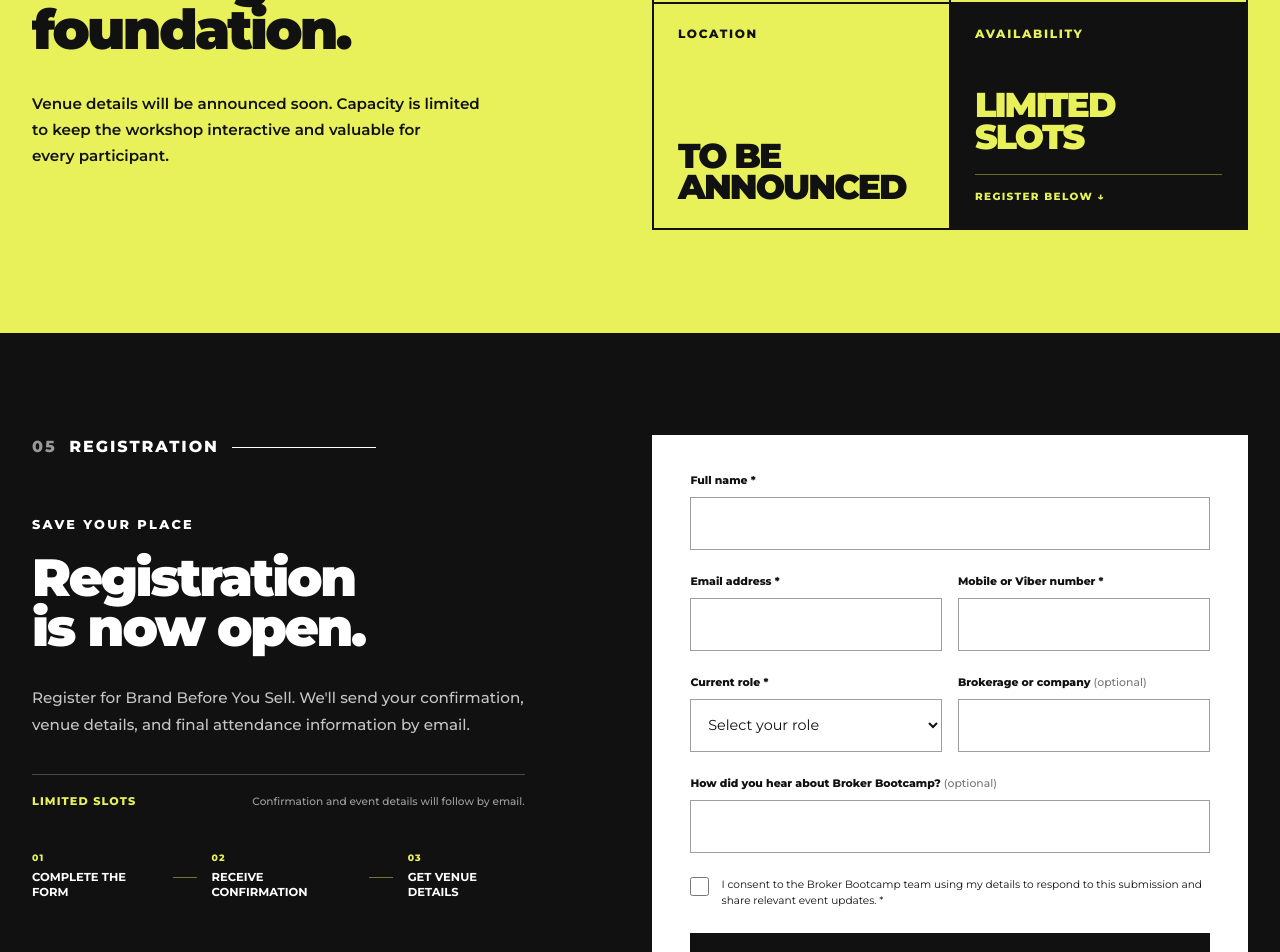
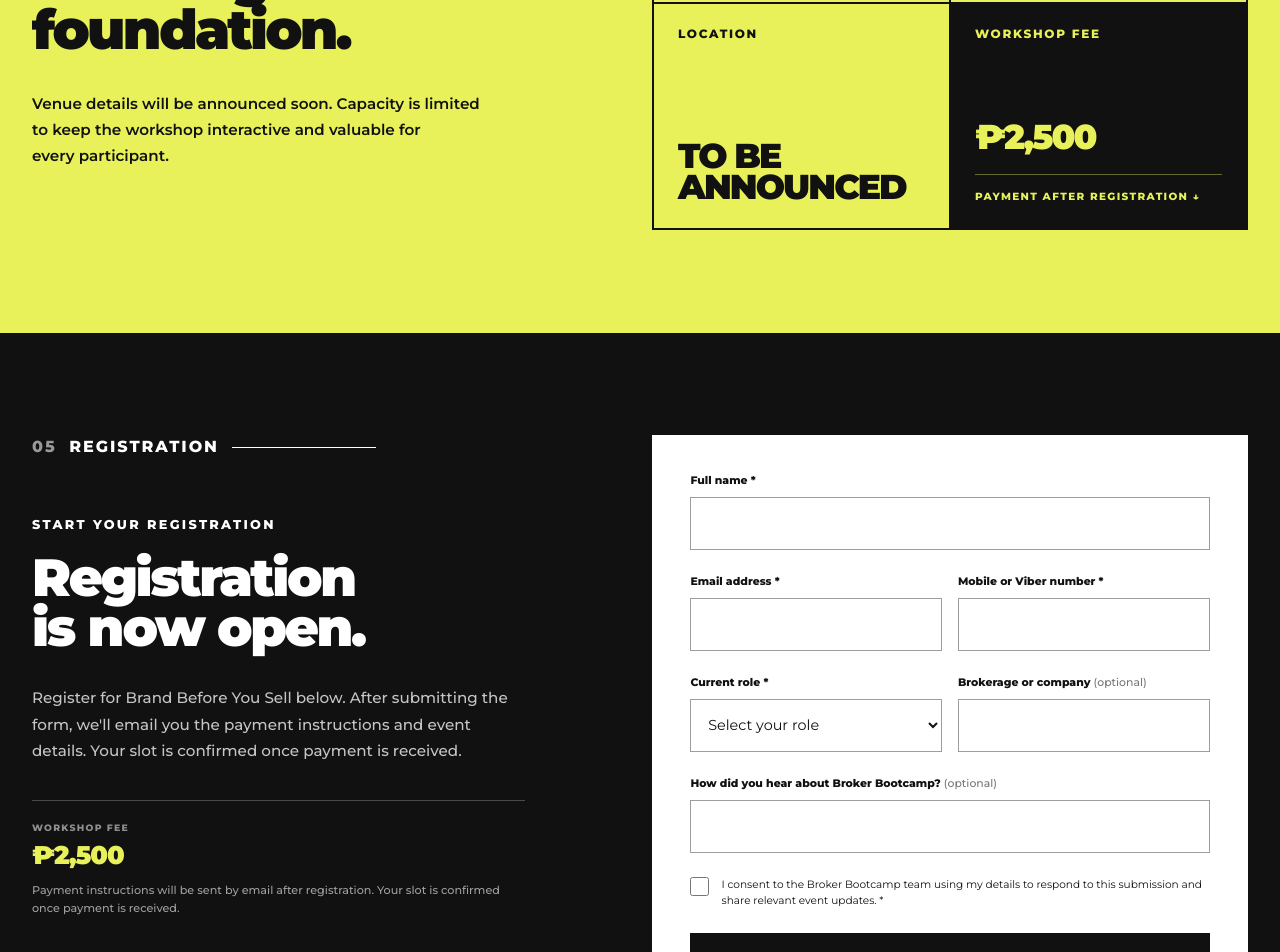
Before and after one commit to PropelGSI/TheBrokerBootcamp, a React (Vite) app: page / in a window 1280 px wide. Shown: the part 4900-5852 px from the top of the page. Built offline with nearby package versions, Linux system fonts and the light colour scheme.

Commit message:
Add workshop pricing and payment flow

```diff
--- a/src/App.tsx
+++ b/src/App.tsx
@@ -18,23 +18,28 @@
 const faqs = [
   {
     question: 'Who is Brand Before You Sell for?',
-    answer: 'The workshop is intended both for people starting their real estate careers and professionals looking to take their businesses to the next level.',
+    answer:
+      'The workshop is intended both for people starting their real estate careers and professionals looking to take their businesses to the next level.',
+  },
+  {
+    question: 'When is the workshop?',
+    answer:
+      'Brand Before You Sell takes place on October 10, 2026, from 3:00 PM to 6:00 PM.',
   },
   {
     question: 'Where will the workshop be held?',
-    answer: 'The location is still to be announced. Registered attendees will receive the venue and final attendance information by email.',
+    answer:
+      'The location is still to be announced. Registered attendees will receive the venue and final event details by email.',
+  },
+  {
+    question: 'How much is the workshop and how do I pay?',
+    answer:
+      'The workshop fee is ₱2,500. After submitting your registration, we’ll send the payment instructions to your email. Your slot is confirmed once payment is received.',
   },
   {
     question: 'Is registration open?',
-    answer: 'Yes. Registration is now open for this limited-slot event. Submit the registration form and watch your inbox for confirmation and final attendance information.',
-  },
-  {
-    question: 'When is the workshop?',
-    answer: 'Brand Before You Sell takes place on September 19, 2026, from 3:00 PM to 6:00 PM.',
-  },
-  {
-    question: 'Has ticket pricing been announced?',
-    answer: 'Ticket information has not been announced. Register now to receive final attendance details as soon as they are available.',
+    answer:
+      'Yes. Registration is now open and slots are limited. Complete the registration form, watch your inbox for the payment instructions, and complete payment to confirm your slot.',
   },
 ]
 
@@ -251,9 +256,9 @@
         <div className="detail-card">
           <dt>Date</dt>
           <dd>
-            SEPTEMBER
+            October
             <br />
-            19, 2026
+            10, 2026
           </dd>
         </div>
       </Reveal>
@@ -282,16 +287,14 @@
 
       <Reveal delay={210}>
         <div className="detail-card detail-card--availability">
-          <dt>Availability</dt>
+          <dt>Workshop Fee</dt>
 
           <dd>
-            LIMITED
-            <br />
-            SLOTS
+            ₱2,500
           </dd>
 
           <span className="availability-cue">
-            REGISTER BELOW
+            Payment after registration
             <span aria-hidden="true"> ↓</span>
           </span>
         </div>
@@ -317,23 +320,34 @@
       </div>
 
       <Reveal>
-        <p className="eyebrow">SAVE YOUR PLACE</p>
+        <p className="eyebrow">START YOUR REGISTRATION</p>
 
         <h2 id="registration-title">
           Registration is now open.
         </h2>
 
         <p className="registration-intro">
-          Register for Brand Before You Sell. We&apos;ll send your confirmation,
-          venue details, and final attendance information by email.
+          Register for Brand Before You Sell below. After submitting the form,
+          we&apos;ll email you the payment instructions and event details.
+          Your slot is confirmed once payment is received.
         </p>
 
         <div className="registration-callout">
-  <strong>LIMITED SLOTS</strong>
-  <span>Confirmation and event details will follow by email.</span>
+          <span className="registration-fee-label">
+            WORKSHOP FEE
+          </span>
+
+          <strong className="registration-fee-price">
+            ₱2,500
+          </strong>
+
+          <p className="registration-fee-note">
+            Payment instructions will be sent by email after registration.
+            Your slot is confirmed once payment is received.
+          </p>
         </div>
 
-<div className="registration-flow" aria-hidden="true">
+        <div className="registration-flow">
           <div className="registration-flow-step">
             <span>01</span>
             <p>Complete the form</p>
@@ -343,14 +357,14 @@
 
           <div className="registration-flow-step">
             <span>02</span>
-    <p>Receive confirmation</p>
+            <p>Receive payment details</p>
           </div>
 
           <div className="registration-flow-connector" />
 
           <div className="registration-flow-step">
             <span>03</span>
-    <p>Get venue details</p>
+            <p>Confirm your slot</p>
           </div>
         </div>
       </Reveal>
@@ -547,7 +561,7 @@
 
                 <div>
                   <span>DATE</span>
-                  <strong>SEP 19, 2026</strong>
+                  <strong>October 10, 2026</strong>
                 </div>
 
                 <div>
@@ -558,6 +572,11 @@
                 <div>
                   <span>LOCATION</span>
                   <strong>TO BE ANNOUNCED</strong>
+                </div>
+
+                <div>
+                  <span>WORKSHOP FEE</span>
+                  <strong>₱2,500</strong>
                 </div>
 
               </div>
--- a/src/index.css
+++ b/src/index.css
@@ -1657,7 +1657,7 @@
     font-size: clamp(1.25rem, 6vw, 1.65rem);
   }
 
-  .availability-cue {
+  .fee-cue {
     margin-top: 0.8rem;
     padding-top: 0.65rem;
 
@@ -1728,64 +1728,100 @@
 ======================================== */
 
 .registration-callout {
-  display: flex;
   width: 100%;
   max-width: 34rem;
 
-  align-items: center;
-  justify-content: space-between;
-  gap: 1.25rem;
+  margin-top: 2rem;
+  padding-top: 1.4rem;
 
   border-top: 1px solid #4a4a4a;
-
-  padding-top: 1.25rem;
-}
-
-.registration-callout strong {
-  flex-shrink: 0;
+}
+
+
+/* Workshop fee label */
+
+.registration-fee-label {
+  display: block;
+
+  margin-bottom: 0.6rem;
+
+  color: #8f8f8f;
+
+  font-size: 0.58rem;
+  font-weight: 800;
+  letter-spacing: 0.14em;
+  line-height: 1;
+
+  text-align: left;
+  text-transform: uppercase;
+}
+
+
+/* Workshop fee price */
+
+.registration-fee-price {
+  display: block;
+
+  margin: 0;
 
   color: #e8f15a;
 
+  font-size: clamp(1.6rem, 2vw, 2.15rem);
+  font-weight: 900;
+  letter-spacing: -0.04em;
+  line-height: 1;
+
+  text-align: left;
+}
+
+
+/* Payment explanation */
+
+.registration-fee-note {
+  max-width: 31rem;
+
+  margin: 0.9rem 0 0;
+
+  color: #9f9f9f;
+
   font-size: 0.7rem;
-  font-weight: 800;
-  letter-spacing: 0.1em;
-  line-height: 1;
-
-  white-space: nowrap;
-}
-
-.registration-callout span {
-  flex-shrink: 0;
-
-  color: #a0a0a0;
-
-  font-size: 0.66rem;
   font-weight: 500;
-  line-height: 1.4;
-
-  text-align: right;
-
-  /* Keeps the sentence on one line on desktop */
-  white-space: nowrap;
-}
+  line-height: 1.55;
+
+  text-align: left;
+}
+
+
+/* ========================================
+   REGISTRATION FLOW
+======================================== */
 
 .registration-flow {
   display: flex;
+
+  width: 100%;
   max-width: 34rem;
+
   align-items: center;
+
   gap: 0.9rem;
+
   margin-top: 2.75rem;
 }
 
 .registration-flow-step {
   display: flex;
+
   min-width: 0;
+
   flex-direction: column;
+
   gap: 0.45rem;
 }
 
 .registration-flow-step span {
   color: #e8f15a;
+
   font-size: 0.58rem;
   font-weight: 800;
   letter-spacing: 0.12em;
@@ -1794,31 +1830,50 @@
 
 .registration-flow-step p {
   margin: 0;
+
   color: #ffffff;
+
   font-size: 0.72rem;
   font-weight: 700;
   line-height: 1.35;
+
   text-transform: uppercase;
 }
 
 .registration-flow-connector {
   flex: 1;
+
   height: 1px;
   min-width: 1.5rem;
+
   background: rgba(232, 241, 90, 0.45);
 }
 
+
+/* ========================================
+   REGISTRATION — MOBILE
+======================================== */
+
 @media (max-width: 640px) {
+
+  .registration-fee-price {
+    font-size: 1.7rem;
+  }
+
   .registration-flow {
     flex-direction: column;
+
     align-items: flex-start;
+
     gap: 0.9rem;
   }
 
   .registration-flow-connector {
     width: 1px;
     height: 1.5rem;
+
     min-width: 0;
+
     margin-left: 0.25rem;
   }
 }
```
Lines whose indentation alone changed are shown as unchanged.
